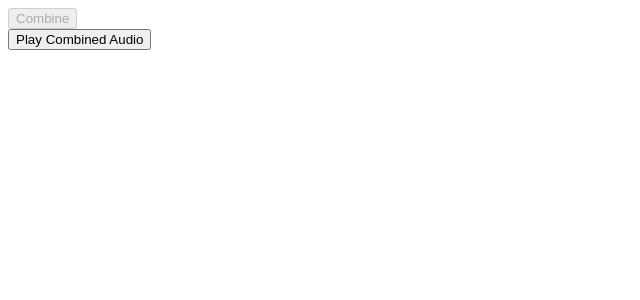
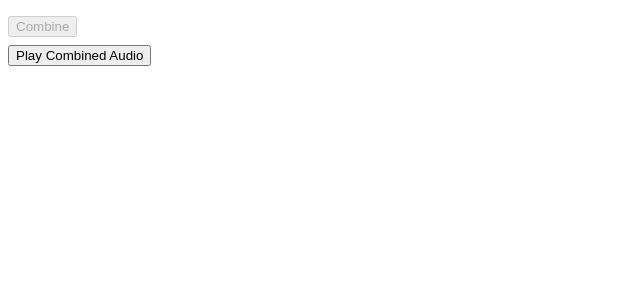
Before and after one commit to ordance0208/hiring-task, a Vue app in the folder client/: page / in a window 1280 px wide. Shown: the top 300 px of the page, without its empty margins (0-640 px from the left). Built offline with nearby package versions, Linux system fonts and the light colour scheme; no server answers.

Commit message:
Modified styles

```diff
--- a/client/src/assets/style.css
+++ b/client/src/assets/style.css
@@ -5,6 +5,13 @@
 .audio-recorder {
   margin-top: 16px;
   display: flex;
+  gap: 4px;
+}
+
+.combine-recordings {
+  display: flex;
+  flex-direction: column;
+  margin-top: 16px;
   gap: 8px;
 }
 
```
